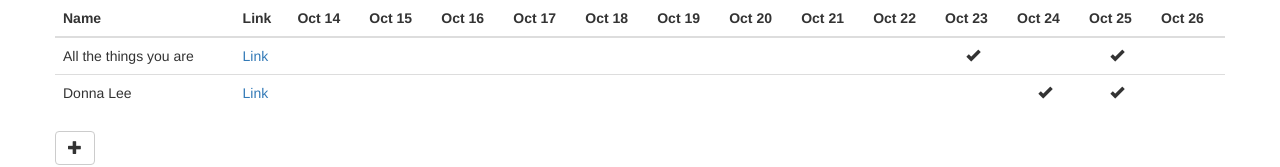
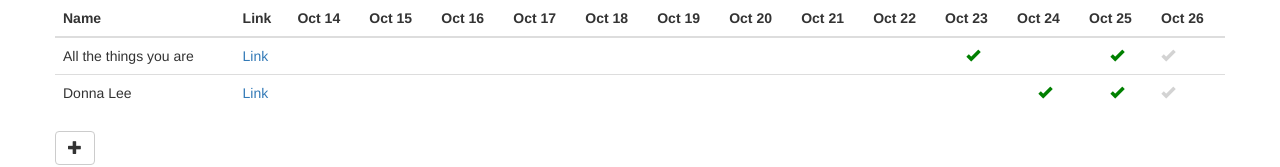
Before and after one commit to AleksanderGrzybowski/jazzstandards-frontend, a React (Create React App) app: page / in a window 1280 px wide. Shown: the top 167 px of the page. Built offline with nearby package versions, Linux system fonts and the light colour scheme.

Commit message:
Adding practices

```diff
--- a/src/App.js
+++ b/src/App.js
@@ -22,7 +22,10 @@ class App extends Component {
         return (
           <Grid>
               <Row>
-                  <SongsTable songs={this.props.songs.songs}/>
+                  <SongsTable
+                    songs={this.props.songs.songs}
+                    addPractice={this.props.addPractice}
+                  />
               </Row>
               <Row>
                   {newSongForm}
--- a/src/SongRow.js
+++ b/src/SongRow.js
@@ -1,20 +1,39 @@
 import React from 'react';
-import { generateDates } from './dateSpanGenerator';
+import { generateRecentDates } from './recentDatesGenerator';
 
-export default function SongRow({title, backingTrackUrl, practiceLog}) {
-    const cells = generateDates().map((date, index) => {
-        const content = practiceLog.includes(date.format('YYYY-MM-DD')) ? (
-          <i className="glyphicon glyphicon-ok"></i>
+export default function SongRow({title, backingTrackUrl, practiceLog, addPractice}) {
+    const dates = generateRecentDates().map(date => date.format('YYYY-MM-DD'));
+    const pastDates = dates.slice(0, dates.length - 1);
+    const today = dates[dates.length - 1];
+
+    const pastCells = pastDates.map((date, index) => {
+        const content = practiceLog.includes(date) ? (
+          <i style={{color: 'green'}} className="glyphicon glyphicon-ok"></i>
         ) : undefined;
 
         return <td key={index} className="text-center">{content}</td>;
     });
 
+    const todayCell = practiceLog.includes(today) ? (
+      <td>
+          <i style={{color: 'green'}} className="glyphicon glyphicon-ok"></i>
+      </td>
+    ) : (
+      <td>
+          <i
+            style={{color: 'lightgray', cursor: 'pointer'}}
+            className="glyphicon glyphicon-ok"
+            onClick={addPractice}
+          ></i>
+      </td>
+    );
+
     return (
       <tr>
           <td>{title}</td>
           <td><a target="_blank" href={backingTrackUrl}>Link</a></td>
-          {cells}
+          {pastCells}
+          {todayCell}
       </tr>
     );
 }
--- a/src/SongsTable.js
+++ b/src/SongsTable.js
@@ -1,7 +1,7 @@
 import React from 'react';
 import { Table } from 'react-bootstrap';
 import SongRow from './SongRow';
-import { generateDates } from './dateSpanGenerator';
+import { generateRecentDates } from './recentDatesGenerator';
 
 export class SongsTable extends React.Component {
     render() {
@@ -11,10 +11,13 @@ export class SongsTable extends React.Component {
             title={song.title}
             backingTrackUrl={song.backingTrackUrl}
             practiceLog={song.practiceLog}
+            addPractice={() => this.props.addPractice(song.id)}
           />
         );
 
-        const dateColumns = generateDates().map(date => <th>{date.format('MMM DD')}</th>);
+        const dateColumns = generateRecentDates().map((date, index) =>
+          <th key={index}>{date.format('MMM DD')}</th>
+        );
 
         return (
           <Table>
--- a/src/actions.js
+++ b/src/actions.js
@@ -28,6 +28,18 @@ export function addSong(title, url) {
     }
 }
 
+export function addPractice(songId) {
+    return dispatch => {
+        dispatch({type: 'REQUEST_START'});
+
+        backend.addPractice(songId).then(() => {
+            dispatch({type: 'REQUEST_FINISH'});
+
+            dispatch(loadSongs());
+        });
+    }
+}
+
 export function setSongFormVisible(visible) {
     return dispatch => {
         dispatch({type: visible ? 'SHOW_NEW_SONG_FORM' : 'HIDE_NEW_SONG_FORM'})
--- a/src/backend.js
+++ b/src/backend.js
@@ -1,3 +1,5 @@
+import moment from 'moment';
+
 const DATABASE = [
     {
         id: 1,
@@ -23,3 +25,8 @@ export function addSong(title, url) {
 
     return Promise.resolve({});
 }
+export function addPractice(songId) {
+    DATABASE.find(song => song.id === songId).practiceLog.push(moment().format('YYYY-MM-DD'));
+
+    return Promise.resolve({});
+}
--- a/src/index.js
+++ b/src/index.js
@@ -6,7 +6,7 @@ import thunk from 'redux-thunk';
 import { createLogger } from 'redux-logger';
 import { songs, view } from './reducers';
 import { connect, Provider } from 'react-redux';
-import { loadSongs, addSong, setSongFormVisible } from './actions';
+import { addPractice, addSong, loadSongs, setSongFormVisible } from './actions';
 
 const store = createStore(
   combineReducers({songs, view}),
@@ -20,7 +20,8 @@ const mapStateToProps = (state) => state;
 const mapDispatchToProps = (dispatch) => ({
     loadSongs: () => dispatch(loadSongs()),
     addSong: (title, url) => dispatch(addSong(title, url)),
-    setSongFormVisible: (visible) => dispatch(setSongFormVisible(visible))
+    setSongFormVisible: (visible) => dispatch(setSongFormVisible(visible)),
+    addPractice: (songId) => dispatch(addPractice(songId))
 });
 
 const LiveApp = connect(mapStateToProps, mapDispatchToProps)(App);
--- a/src/dateSpanGenerator.js
+++ b/src/recentDatesGenerator.js
@@ -1,6 +1,6 @@
 import moment from 'moment';
 
-export function generateDates() {
+export function generateRecentDates() {
     const dates = [];
     let date = moment().subtract(12, 'days');
 
```
